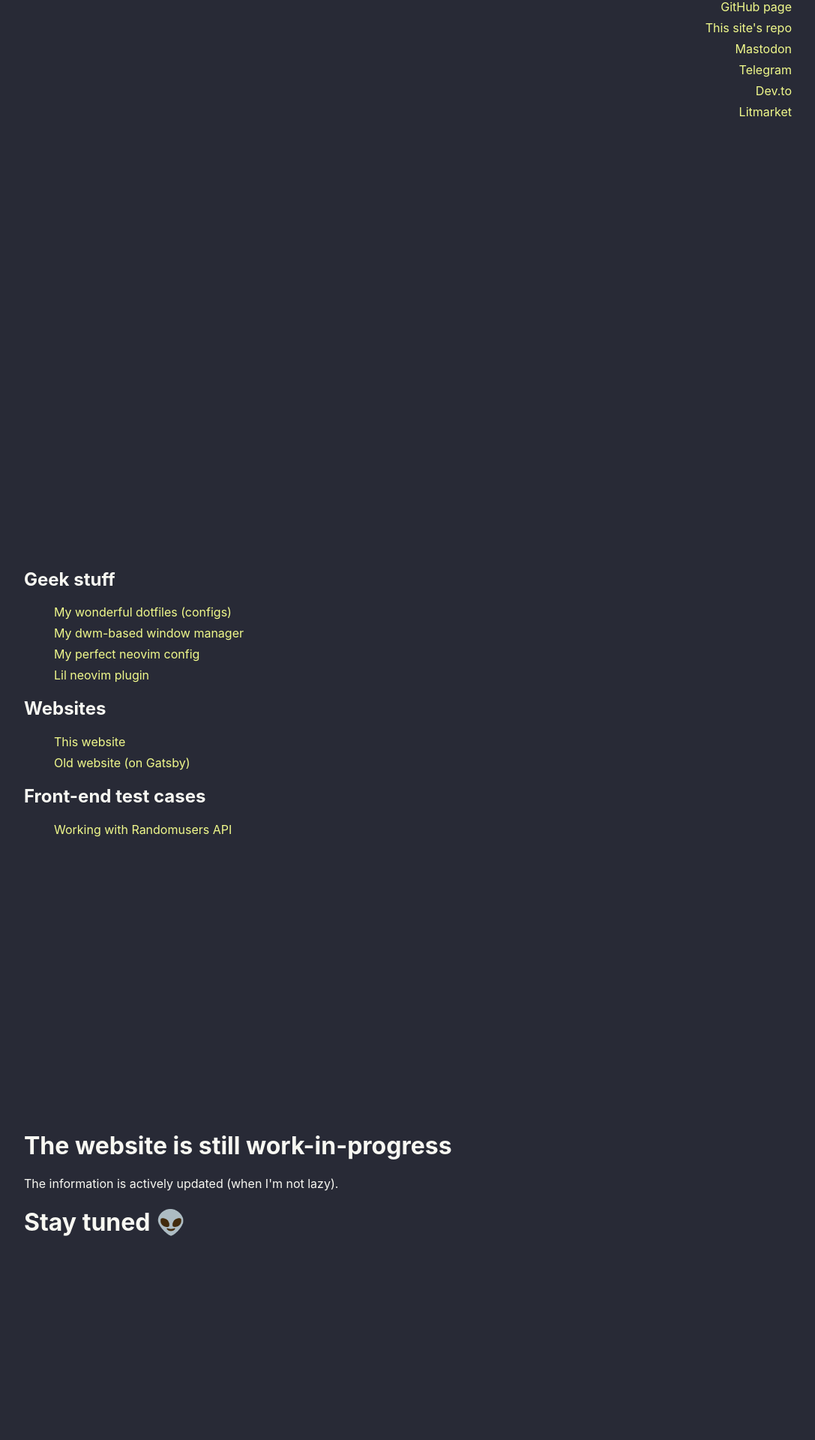
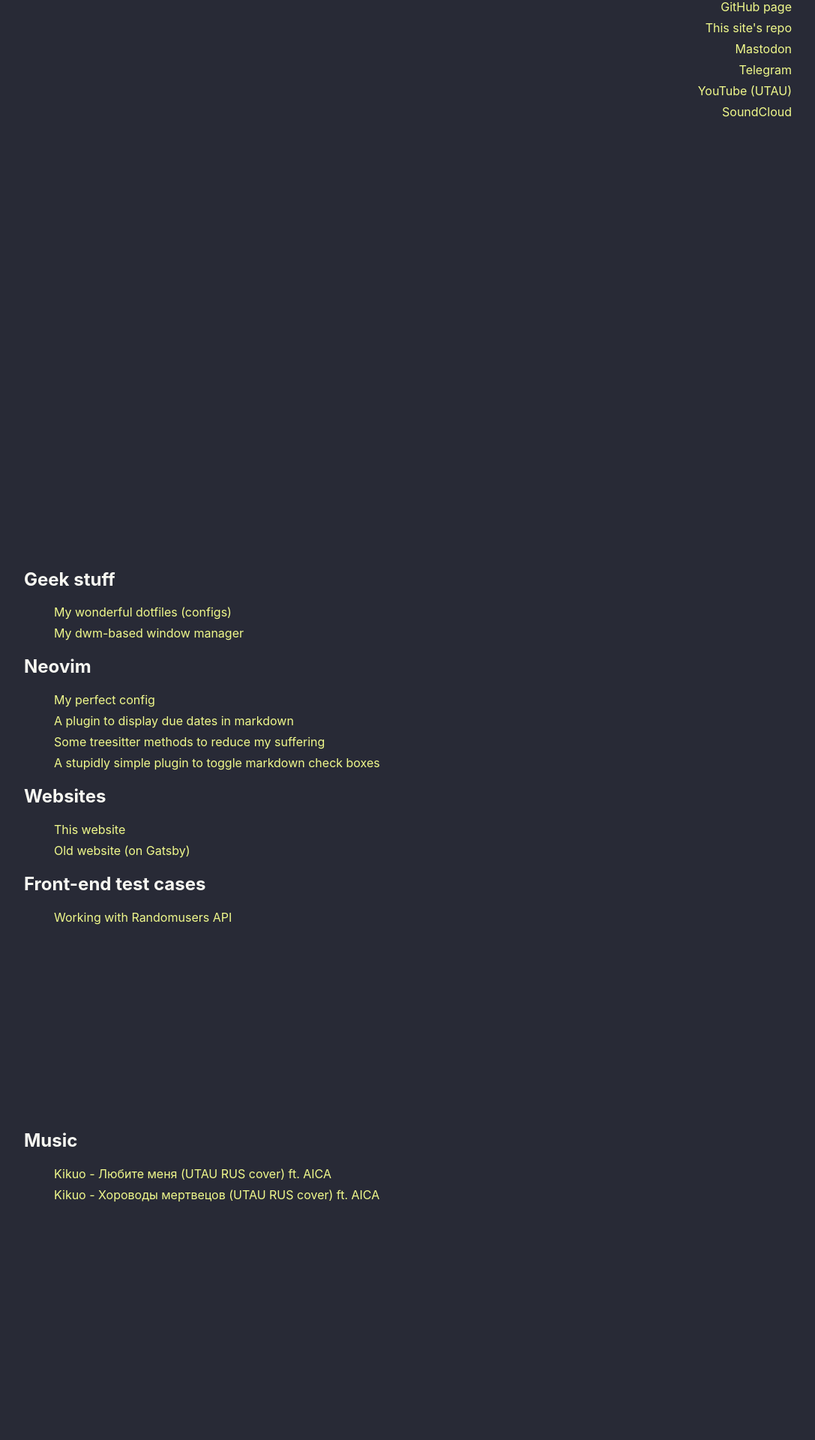
Before and after one commit to nfrid/nfrid.me, a React (Vite) app: page / in a window 1280 px wide. Shown: the part 320-2240 px from the top of the page at 75% size, without its empty margins (96-1183 px from the left). Built offline with nearby package versions, Linux system fonts and the light colour scheme.

Commit message:
feat: update content

```diff
--- a/src/content/index.tsx
+++ b/src/content/index.tsx
@@ -52,13 +52,13 @@ const Content = () => (
             </a>
           </li>
           <li>
-            <a target="_blank" href="https://dev.to/nfrid">
-              Dev.to
+            <a target="_blank" href="https://youtube.com/@fridayp">
+              YouTube (UTAU)
             </a>
           </li>
           <li>
-            <a target="_blank" href="https://litmarket.ru/nick-friday-p78868">
-              <Tl data="Литмаркет">Litmarket</Tl>
+            <a target="_blank" href="https://soundcloud.com/nfrid">
+              SoundCloud
             </a>
           </li>
         </ul>
@@ -83,16 +83,36 @@ const Content = () => (
             </Tl>
           </a>
         </li>
+      </ul>
+      <h2>Neovim</h2>
+      <ul>
         <li>
           <a target="_blank" href="https://github.com/NFrid/nvim">
-            <Tl data="Моя идеальная конфигурация neovim">
-              My perfect neovim config
+            <Tl data="Моя идеальная конфигурация">My perfect config</Tl>
+          </a>
+        </li>
+        <li>
+          <a target="_blank" href="https://github.com/NFrid/due.nvim">
+            <Tl data="Плагин для отображения крайнего срока в markdown">
+              A plugin to display due dates in markdown
             </Tl>
           </a>
         </li>
         <li>
-          <a target="_blank" href="https://github.com/NFrid/due.nvim">
-            <Tl data="Маленький neovim плагин">Lil neovim plugin</Tl>
+          <a target="_blank" href="https://github.com/NFrid/treesitter-utils">
+            <Tl data="Набор полезных методов для работы с treesitter">
+              Some treesitter methods to reduce my suffering
+            </Tl>
+          </a>
+        </li>
+        <li>
+          <a
+            target="_blank"
+            href="https://github.com/NFrid/markdown-togglecheck"
+          >
+            <Tl data="До тупости простой плагин для переключения чекбоксов в markdown">
+              A stupidly simple plugin to toggle markdown check boxes
+            </Tl>
           </a>
         </li>
       </ul>
@@ -112,7 +132,7 @@ const Content = () => (
         </li>
       </ul>
       <h2>
-        <Tl data="Тестовые задания (front-end)">Front-end test cases</Tl>
+        <Tl data="Тестовые задания на фронт">Front-end test cases</Tl>
       </h2>
       <ul>
         <li>
@@ -123,6 +143,29 @@ const Content = () => (
             <Tl data="Работа с Randomusers API">
               Working with Randomusers API
             </Tl>
+          </a>
+        </li>
+      </ul>
+    </div>
+    <div id={tl('Art stuff', 'Творчество')} className={css.container}>
+      <h2>
+        <Tl data="Музыка">Music</Tl>
+      </h2>
+      <ul>
+        <li>
+          <a
+            target="_blank"
+            href="https://www.youtube.com/watch?v=KOQOR03IDg0"
+          >
+            Kikuo - Любите меня (UTAU RUS cover) ft. AICA
+          </a>
+        </li>
+        <li>
+          <a
+            target="_blank"
+            href="https://www.youtube.com/watch?v=tAWQZXjuOik"
+          >
+            Kikuo - Хороводы мертвецов (UTAU RUS cover) ft. AICA
           </a>
         </li>
       </ul>
```
